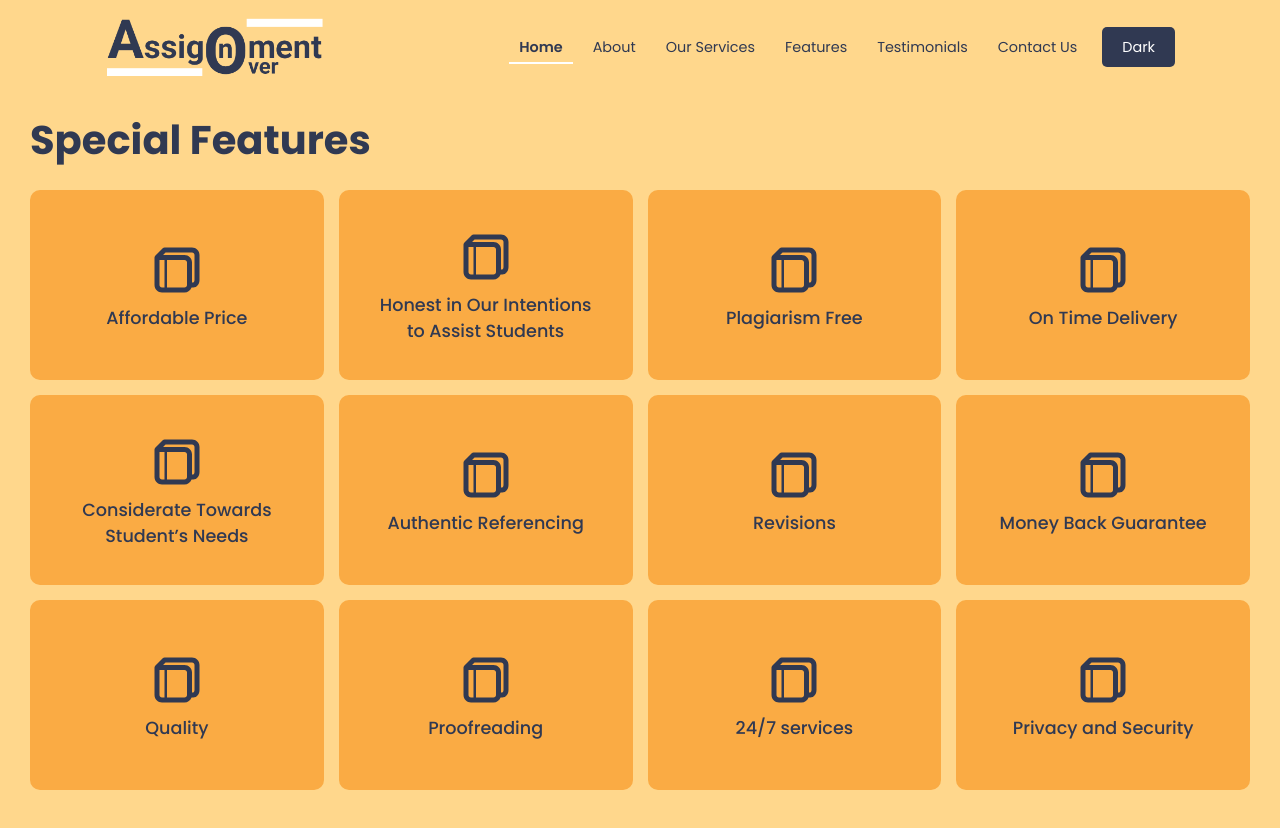
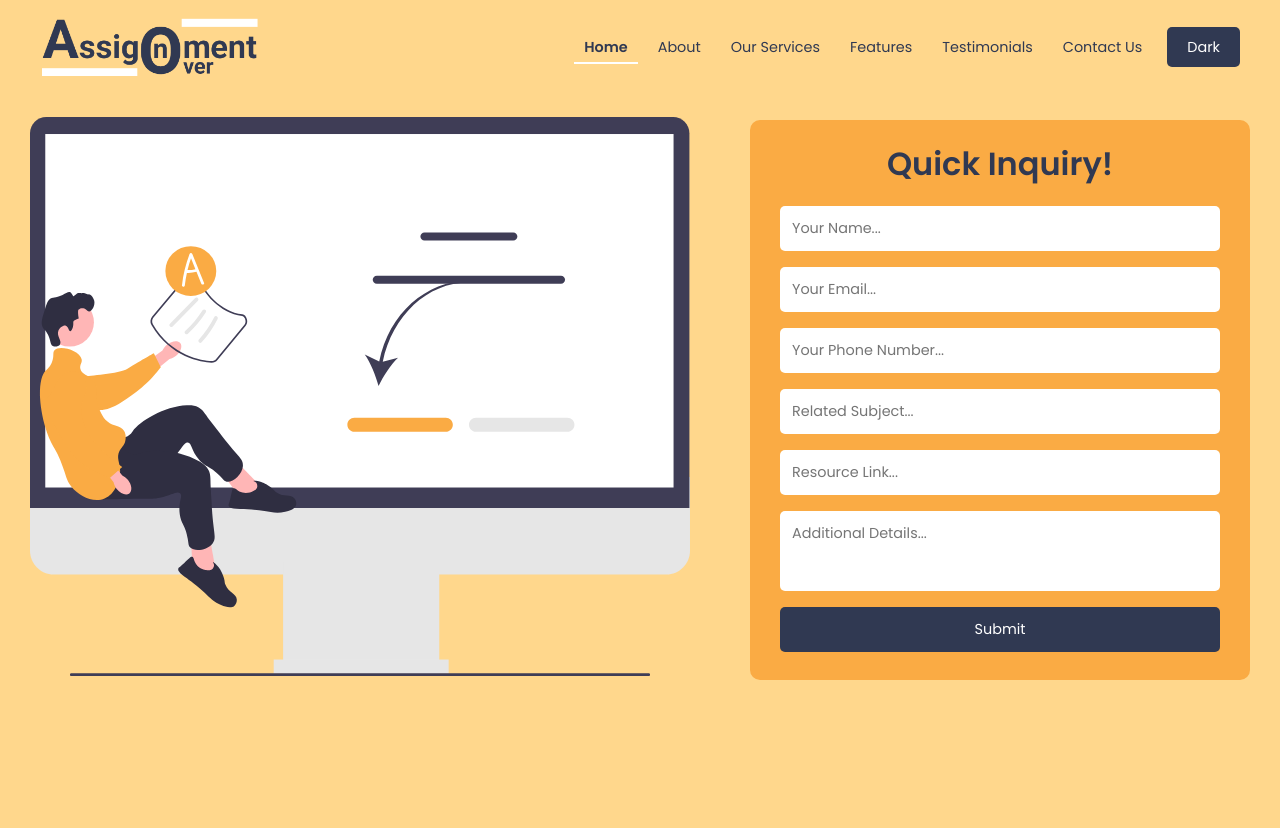
Before and after one commit to wahsandaruwan/assignmentover_frontend, a React (Create React App) app: page / in a window 1280 px wide. Shown: the top 828 px of the page. After the commit the page ends 800 px from the top, so only its background shows below. Built offline with nearby package versions, Linux system fonts and the light colour scheme; the HTML template or start-up script is replaced by a standard one.

Commit message:
Code updated

```diff
--- a/src/App.js
+++ b/src/App.js
@@ -9,10 +9,10 @@ const App = () => {
   return (
     <>
       <NavBar />
-      {/* <Home /> */}
+      <Home />
       {/* <About /> */}
       {/* <Services /> */}
-      <Features />
+      {/* <Features /> */}
     </>
   )
 }
--- a/src/Components/Sections/Styles/CommonCardStyles.css
+++ b/src/Components/Sections/Styles/CommonCardStyles.css
@@ -39,7 +39,7 @@
   height: 100%;
   padding: 20px;
   background-color: #303952;
-  font-size: 0.8rem;
+  font-size: 0.9rem;
   color: #ffffff;
   display: flex;
   justify-content: center;
--- a/src/Components/Sections/Styles/NavBarStlyes.css
+++ b/src/Components/Sections/Styles/NavBarStlyes.css
@@ -4,10 +4,10 @@
   z-index: 100;
   width: 100%;
   display: flex;
-  justify-content: space-around;
+  justify-content: space-between;
   align-items: center;
   background-color: #ffd78c;
-  padding: 18px;
+  padding: 18px 40px;
 }
 
 /* Logo */
--- a/src/index.css
+++ b/src/index.css
@@ -21,7 +21,7 @@ body {
 .page {
   display: flex;
   width: 100%;
-  max-width: 1400px;
+  max-width: 1700px;
   min-height: 100vh;
   margin: 0 auto;
 }
@@ -51,7 +51,7 @@ svg {
 
 /* ----------------Home page---------------- */
 .home {
-  justify-content: center;
+  justify-content: space-evenly;
   align-items: center;
 }
 
@@ -148,5 +148,5 @@ svg {
 }
 
 .features .features-grid .common-card {
-  min-height: 190px;
+  min-height: 195px;
 }
```
